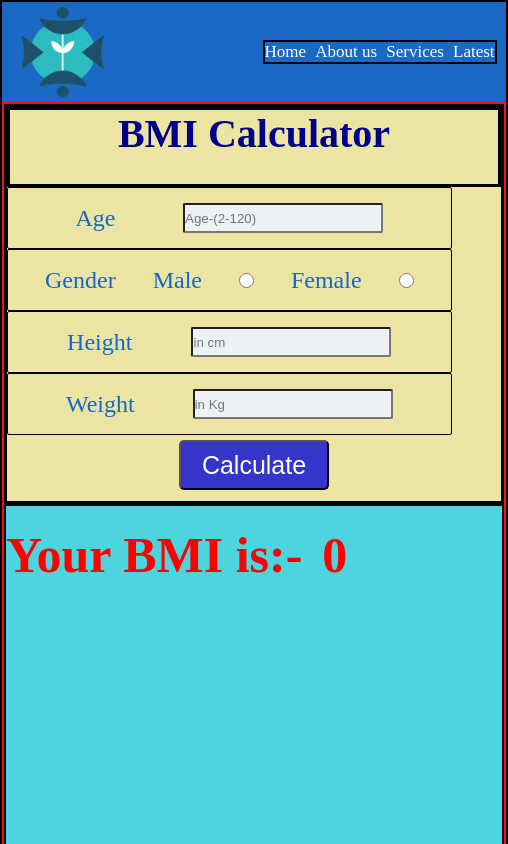
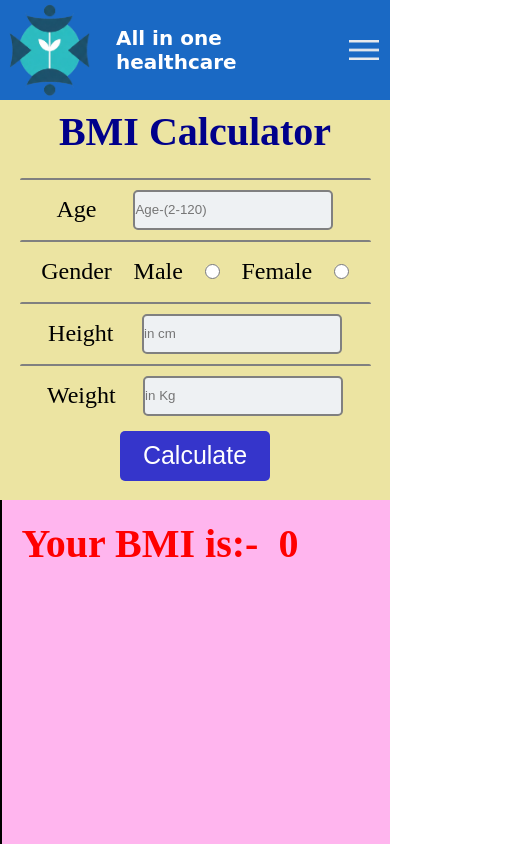
Before and after one commit to nitishmaurya320/Health_care, a plain HTML site: page index.html in a window 390 px wide. Shown: the top 844 px of the page, 508 px wide, since content can reach past the window. Drawn offline with Linux system fonts and the light colour scheme.

Commit message:
menu bar added and styles changed and change responsive

```diff
--- a/index.html
+++ b/index.html
@@ -8,16 +8,22 @@
     <title>All in one Health</title>
 </head>
 <body>
-    <div class="header">
+    <nav class="header">
         <img class="logo" src="healthcare.png" type="png">
+        <h3>All in one healthcare</h3>
+
         <div class="menubar">
-            <p>Home</p>
-            <p>About us</p>
-            <p>Services</p>
-            <p>Latest</p>
+            <ul class="menulist">
+                <li><a href="index.html">Home</a></li>
+                <li><a href="about_us.html">About us</a></li>
+                <li><a>Services</a></li>
+                <li> <a>Latest</a></li>
 
+            </ul>
+            <img onclick="togglemenu()" class="menu" src="menu.png" type="png">
         </div>
-    </div>
+    </nav>
+
     <div class="container">
         <div class="bmi">
             <div class="b1">
@@ -82,13 +88,16 @@
 
 
         <div class="news">
+            <div class="n1">
                 <h4>News and Updates</h4>
-
+            </div>
+            <div class="n2">
                 <a href="https://my.clevelandclinic.org/health/diseases/22443-human-metapneumovirus-hmpv">What is hmpv virus</a>
                 <a href="google.com">Why loneliness made to ill health</a>
                 <a href="google.com">10 yoga asan to Increase oxygen circulation in your body</a>
                 <a href="google.com">What is hmpv virus</a>
                 <a href="google.com">What is hmpv virus</a>
+            </div>
         </div>
 
 </div>
--- a/javascript.js
+++ b/javascript.js
@@ -1,3 +1,16 @@
+let menulist=document.querySelector('.menulist');
+menulist.style.maxHeight="0px";
+
+function togglemenu(){
+    if(menulist.style.maxHeight=="0px"){
+        menulist.style.maxHeight="380px";
+    }
+    else{
+        menulist.style.maxHeight="0px";
+    }
+
+}
+
 
 let age=document.querySelector('.input-age');
 var height=document.querySelector('.input-height');
@@ -11,13 +24,13 @@ document.getElementById('caluu').addEventListener("click", function(){
 
 
 
-    document.querySelector('.tip-heading').innerHTML="Tips:-";
+
 
     let ans=weight.value/(height.value/100*height.value/100);
     document.querySelector('.ans').innerHTML=ans.toFixed(2);
 
     if(age.value>=2&&age.value<=120){
-
+        document.querySelector('.tip-heading').innerHTML="Tips:-";
     if(ans<18.4){
         document.querySelector('.remark').innerHTML="Underweight";
         document.querySelector('.tips').innerHTML="Eat more calories <br> Add healthy fats <br> Add protein <br> Drink more calories <br> Exercise";
--- a/style.css
+++ b/style.css
@@ -4,8 +4,8 @@
     box-sizing: border-box;
 }
 body{
-    width: fit-content;
-    border: solid 2px black;
+    width: 100%;
+
 }
 .header{
 
@@ -20,76 +20,112 @@ background-color: #1a69c4;
     width: 100px;
     height: 100px;
 }
+.header h3{
+    font-family: cursive;
+    color: white;
+    font-size: 30px;
+    margin-left: 5%;
+}
 .menubar{
-    margin-left: 30%;
+    margin-left: 10%;
     display: flex;
     left: 500px;
     width: 60vw;
 
-    border: solid 2px black;
+
     justify-content: space-between;
-    color: rgb(255, 255, 255);
+
     font-size: 17px;
 
 
+
 }
+nav ul{
+    display: flex;
+    gap: 30px;
+}
+nav ul li{
+    list-style: none;
+}
+nav ul li a{
+    text-decoration: none;
+    color: white;
+}
+.menu{
+    width: 40px;
+    height: 40px;
+    display: none;
+    margin-left: 60%;
+
+
+}
+
 .bmi{
     height: 400px;
     width: 33%;
-    border: solid 3px black;
+
     background-color: rgb(236, 228, 162);
+    justify-items: center ;
 }
 .b1{
     width: 100%;
-    height: 80px;
-    border: solid black 3px;
-    font-size: 100%;
-    color: rgb(33, 199, 205);
+    height: 70px;
+
+
+
+
     text-align: center;
 
 }
 .b1 h2{
     color: darkblue;
     font-size: 40px;
+    margin-top: 2%;
 }
 .height,.weight,.age,.gender,.calculate{
     width: 90%;
     height: 62px;
-    border: solid 1px black;
+
     display: flex;
-    color: #1668c6;
+    color: #000000;
     border-radius: 2px;
     font-size: x-large;
     justify-content: center;
     align-items: center;
     justify-content: space-evenly;
+    border-top: solid grey 2px;
+
 
 
 
 }
 .input-age,.input-gender,.input-height,.input-weight{
-    height: 30px;
+    height: 40px;
     width: 80%;
     background-color: rgb(238, 241, 243);
-    border-radius: 2px;
+    border: solid 2px grey;
     max-width: 200px;
+    border-radius: 5px;
+
 
 
 }
 
 .result{
-    width: 500px;
+    width: 33%;
     height: 400px;
-    border: solid rgb(8, 7, 7) 2px;
+    border-left: black solid 2px;
+
+    background-color:#ffb5ee
 
 }
 .container{
     display: flex;
     height: 400px;
-    border: solid rgb(236, 20, 20) 2px;
-    background-color: rgb(77, 213, 223);
+
+    background-color: rgb(255, 255, 255);
     color: rgb(67, 80, 176);
-    width: 100vw;
+    width: 100%;
 }
 
 #caluu{
@@ -101,6 +137,7 @@ background-color: #1a69c4;
     margin-top: 5px;
     cursor: pointer;
     font-size: 25px;
+    border: none;
 
 
 }
@@ -120,21 +157,24 @@ opacity: 0.4;
 
 .r1{
     display: flex;
+
 }
 .r1-title{
     color: red;
-    font-size: 50px;
+   font-size: 40px;
     margin-top: 20px;
+    margin-left: 5%;
 }
 .r1 p{
     color: red;
-    font-size: 50px;
+    font-size: 40px;
     margin-left: 20px;
     margin-top: 20px;
 
 }
 .r2{
     text-align: center;
+
 }
 
 .radio-m,.radio-f{
@@ -144,16 +184,29 @@ opacity: 0.4;
 .news{
     display: flex;
     flex-direction: column;
-    width: 400px;
+    width: 33%;
     height: 400px;
     border: 1px solid black;
-    justify-content: space-evenly;
+
+}
+.n1{
+    height: 50px;
+    width: 100%;
+    align-content: center;
+}
+.n2{
+    height: 350px;
+    width: 90%;
+    justify-content:space-around ;
+    display: flex;
+    flex-direction: column;
+    margin-left: 5%;
 }
 .news h4{
     text-align: center;
     color: black;
     font-size: 20px;
-    margin-top: 10px;
+    margin-top: 0px;
 }
 .exercise{
     width: 100%;
@@ -193,25 +246,75 @@ opacity: 0.4;
     margin-left: 40px;
 }
 .r2 .remark{
-    font-size: 200%;
-    cursor: pointer;
+    font-size: 40px;
+    font-family:'Gill Sans', 'Gill Sans MT', Calibri, 'Trebuchet MS', sans-serif    ;
+    font-weight: bold;
 }
 
 @media only screen and (max-width: 708px){
+    body{
+        width: 100%;
 
+
+
+    }
+
+    .header h3{
+        font-size: 20px;
+    }
+    .menubar a{
+        font-size: 15px;
+    }
     .container{
         flex-direction: column;
 
-        width: fit-content;
-        height: fit-content;
+        width: 100%;
+        height: 1200px;
+
     }
     .bmi{
         width: 100%;
     }
     .header{
         width: 100%;
+
     }
     .bmiheading{
         width: 100%;
     }
+    .menubar{
+        width: 100%;
+
+        justify-content: space-between;
+        margin-left: 10%;
+    }
+    .about-section{
+        width: 100%;
+    }
+    .bmi,.result,.news{
+        width: 100%;
+    }
+    .n2{
+        width: 350px;
+    }
+
+    .menu{
+        display: block;
+    }
+    nav ul{
+        top: 70px;
+        position: absolute;
+        overflow: hidden;
+
+    }
+    nav ul{
+        top: 100px;
+        flex-direction: column;
+        text-align: center;
+        position: absolute;
+        background-color: #1a69c4;
+        left: 0;
+        right: 0;
+        transition: all 0.3s;
+    }
 }
```
Also changed, not shown: about_us.html (added, +37 -0 lines), menu.png (added). Lines whose indentation alone changed are shown as unchanged.
